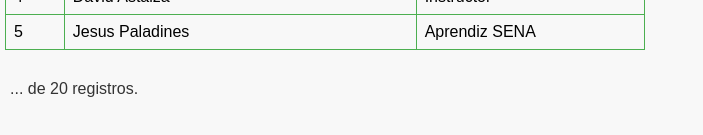
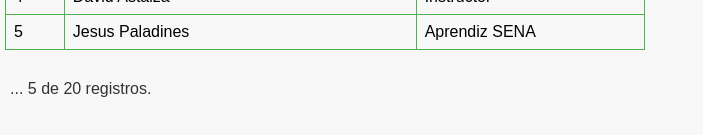
Before and after one commit to gnjaramillo/crudReactAvances, a React (Vite) app in the folder crudReactAvances/crudReact/: page / in a window 1280 px wide. Shown: the part 363-498 px from the top of the page, without its empty margins (0-703 px from the left). Built offline with nearby package versions, Linux system fonts and the light colour scheme.

Commit message:
cambios en componente array

```diff
--- a/crudReactAvances/crudReact/src/componentes/arreglo.jsx
+++ b/crudReactAvances/crudReact/src/componentes/arreglo.jsx
@@ -21,7 +21,7 @@ const Arreglo = ({ datos }) => {
       <br />
       <Tabla datos={filtroDatos} />
 
-      <InformacionRegistros registrosActuales={filtroDatos.length} totalRegistros={datos.length} />
+      <InformacionRegistros cantidadRegistros={filtroDatos.length} totalRegistros={datos.length} />
     </div>
   );
 }
```
